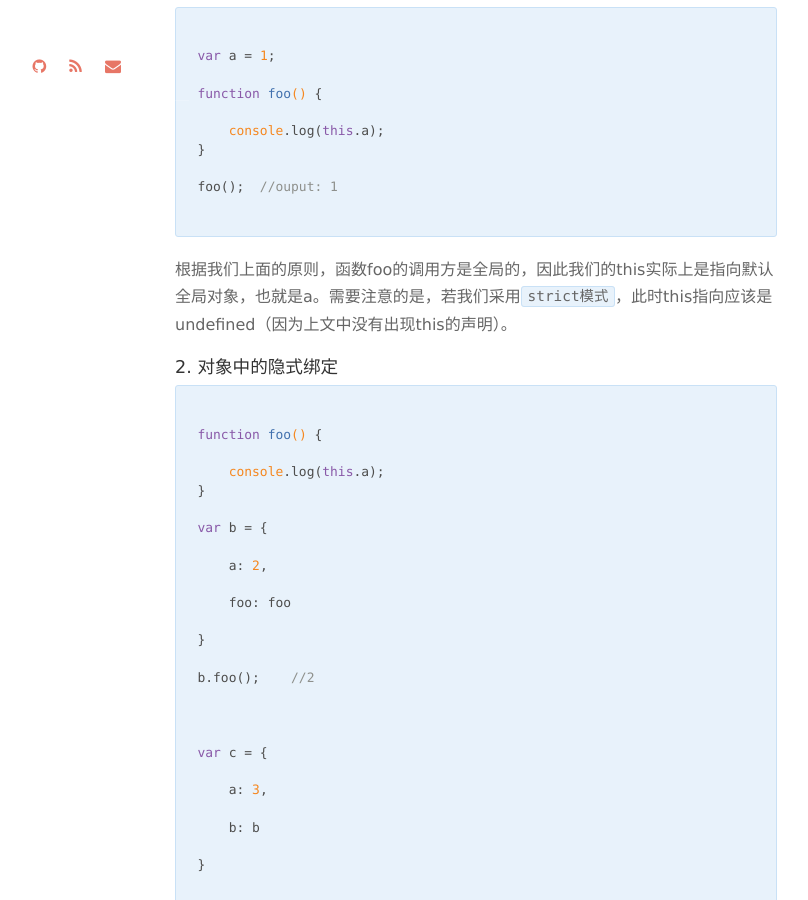
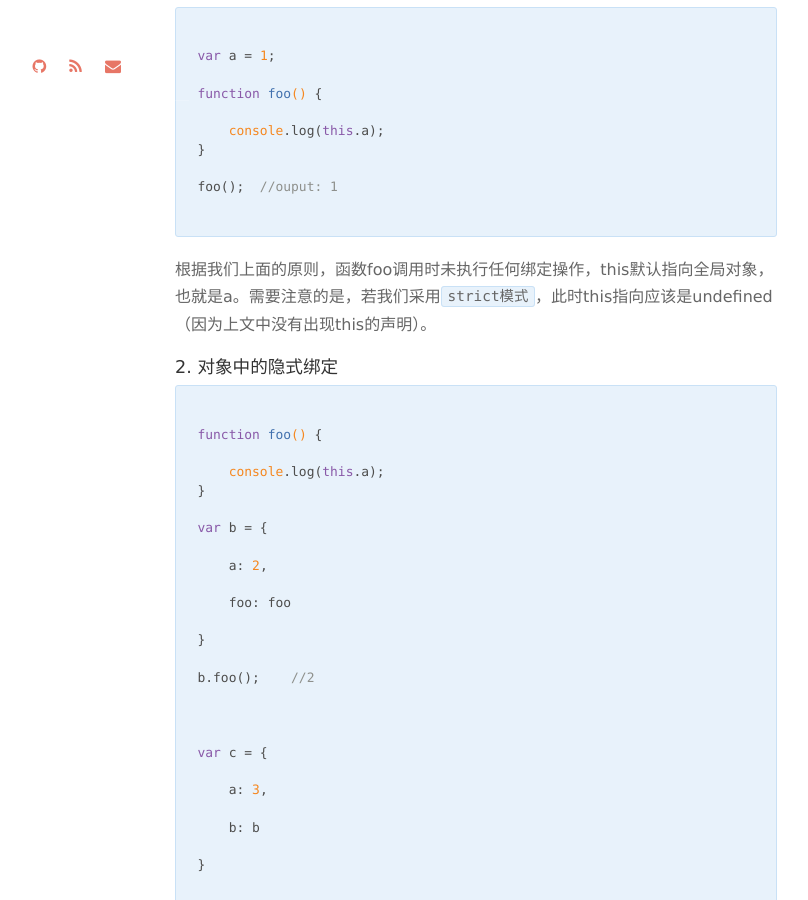
Before and after one commit to cauu/cauu.github.io, a Jekyll site: the page built from _posts/2016-10-16-You-Dont-Know-This.md, in a window 1280 px wide and 900 px high, scrolled down 601 px. Shown: the whole window, without its empty margins (165-973 px from the left). Built offline with Jekyll 4.4.1, drawn with Linux system fonts in a browser that asks for light colours; nearby versions of some CDN libraries; Markdown is read by kramdown in place of the engine named in the settings; comment, search, counter and statistics services are not loaded.

Commit message:
Modify:this

````diff
--- a/_posts/2016-10-16-You-Dont-Know-This.md
+++ b/_posts/2016-10-16-You-Dont-Know-This.md
@@ -25,7 +25,7 @@ foo();  //ouput: 1
 
 ```
 
-根据我们上面的原则，函数foo的调用方是全局的，因此我们的this实际上是指向默认全局对象，也就是a。需要注意的是，若我们采用```strict模式```，此时this指向应该是undefined（因为上文中没有出现this的声明）。
+根据我们上面的原则，函数foo调用时未执行任何绑定操作，this默认指向全局对象，也就是a。需要注意的是，若我们采用```strict模式```，此时this指向应该是undefined（因为上文中没有出现this的声明）。
 
 #### 2. 对象中的隐式绑定
 
````
Also changed, not shown: 1 other file.
